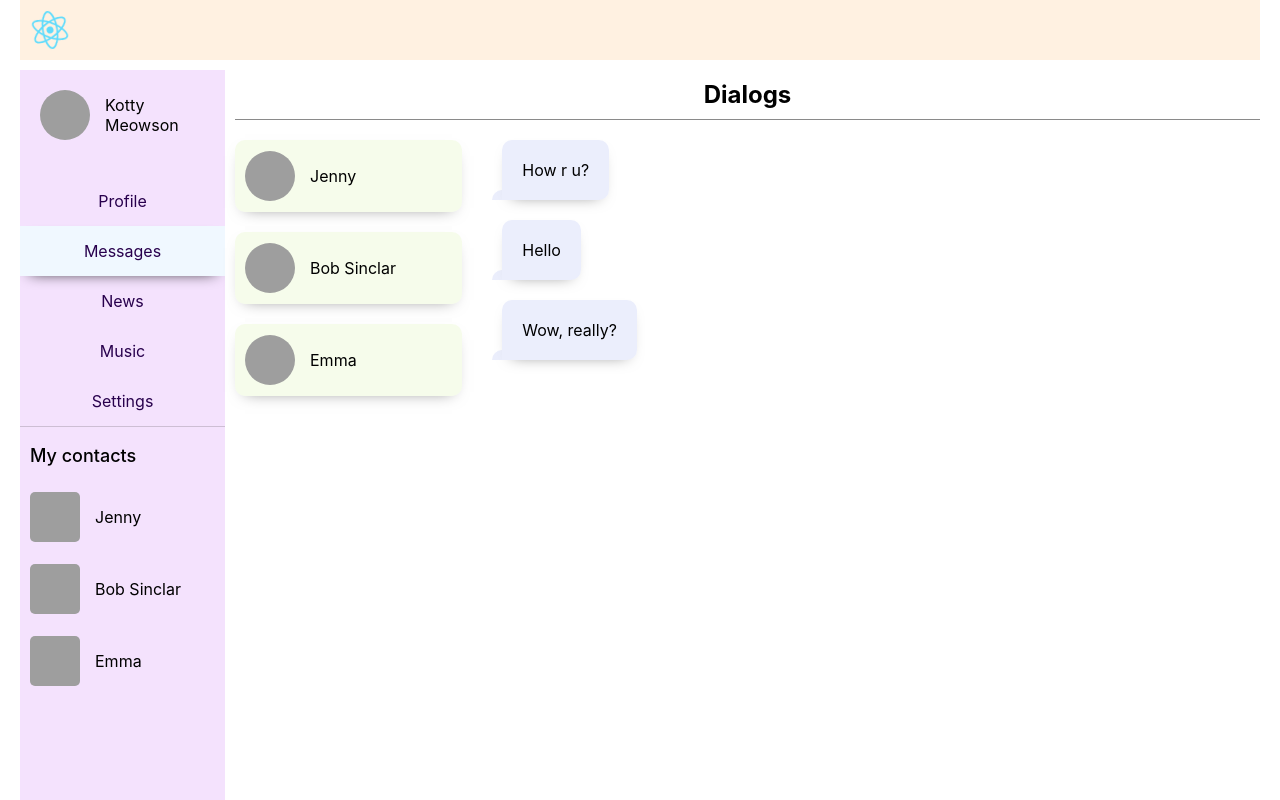
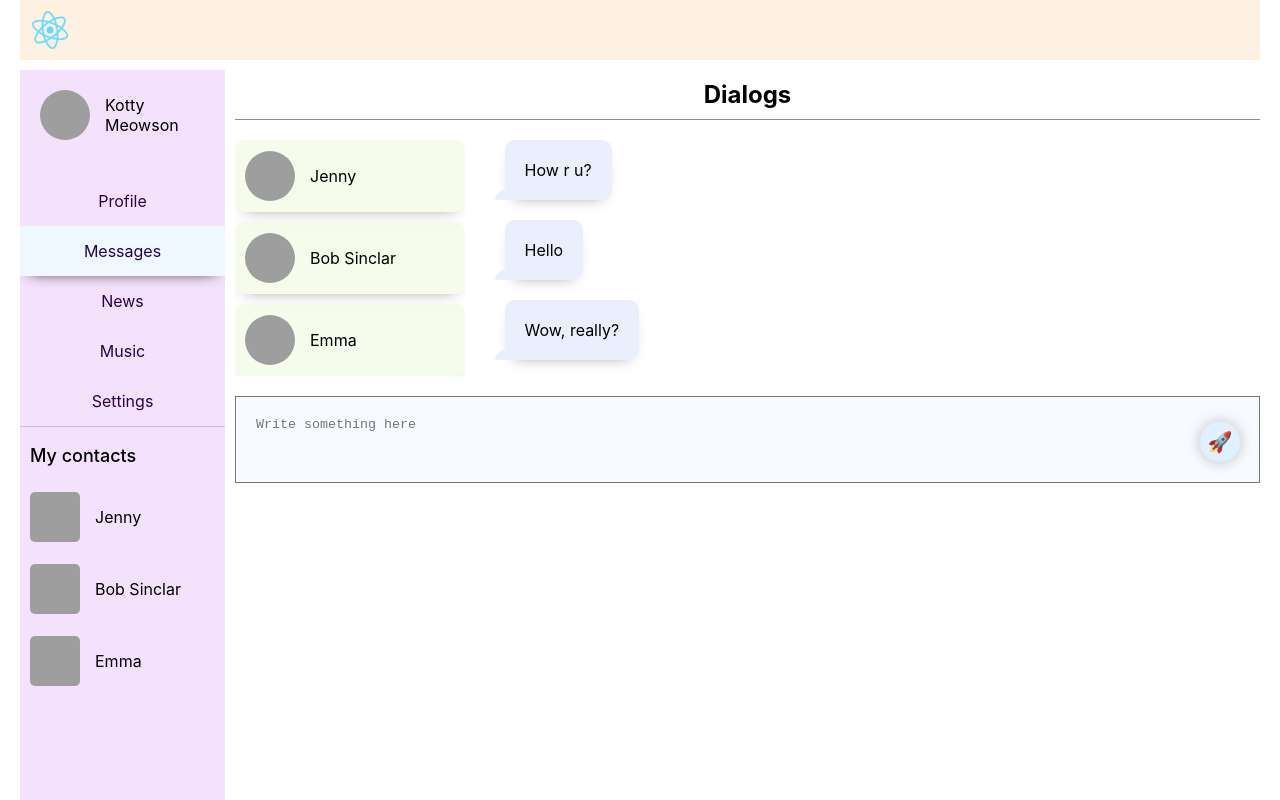
Before and after one commit to MikhailLavrov/react-yeah, a React (Create React App) app: page /dialogs in a window 1280 px wide. Built offline with nearby package versions, Linux system fonts and the light colour scheme; grey boxes are pictures that could not be loaded.

Commit message:
add dialogs addNewMessages block (w textarea)

```diff
--- a/src/App.js
+++ b/src/App.js
@@ -1,4 +1,4 @@
-import { BrowserRouter, Route, Routes } from 'react-router-dom';
+import { Route, Routes } from 'react-router-dom';
 import c from './App.module.css';
 import Header from './components/Header/Header';
 import Navigation from './components/Navigation/Navigation';
@@ -10,21 +10,24 @@ import Settings from './components/Settings/Settings';
 
 function App(props) {
   return (
-    <BrowserRouter>
     <div className={c.app}>
       <Header />
       <Navigation state={props.state.sidebar} profile={props.state.profilePage} dialogs={props.state.dialogsPage} />
-        <div className='app__wrapper-content'>
+      <div className={c.app__content}>
         <Routes>
-            <Route path="/*" element={ <Profile state={props.state.profilePage} /> } />
-            <Route path="/dialogs/*" element={ <Dialogs state={props.state.dialogsPage} /> } />
-            <Route path="/music" element={<Music/>}/>
-            <Route path="/news" element={<News/>}/>
-            <Route path="/settings" element={<Settings/>}/>
+          <Route path="/*"
+                  element={ <Profile state={props.state.profilePage} /> } />
+          <Route path="/dialogs/*"
+                  element={ <Dialogs state={props.state.dialogsPage} /> } />
+          <Route path="/music"
+                  element={<Music/>}/>
+          <Route path="/news"
+                  element={<News/>}/>
+          <Route path="/settings"
+                  element={<Settings/>}/>
         </Routes>
       </div>
     </div>
-    </BrowserRouter>
   );
 }
 
--- a/src/App.module.css
+++ b/src/App.module.css
@@ -30,7 +30,7 @@ body {
   "n c";
 }
 
-.app__wrapper-content {
+.app__content {
   display: flex;
   flex-direction: column;
   gap: 10px;
--- a/src/components/Dialogs/Dialogs.jsx
+++ b/src/components/Dialogs/Dialogs.jsx
@@ -1,14 +1,23 @@
 import c from './Dialogs.module.css';
 import DialogItem from './DialogItem/DialogItem';
 import Message from './Messages/Message/Message';
+import React from 'react';
 
 function Dialogs(props) {
   let dialogsElements = props.state.dialogs.map(dialog => <DialogItem name={dialog.name} id={dialog.id} avaPath={dialog.avaPath} />)
   let messagesElements = props.state.messages.map(message => <Message message={message.message}/>)
 
+  let newMessage = React.createRef();
+
+  let addMessage = () => {
+    let text = newMessage.current.value;
+    alert(text);
+  }
+
   return (
     <div className={c.dialogs}>
       <h2 className={c.dialogs__header}>Dialogs</h2>
+      <div className={c.dialogs__innerWrapper}>
         <ul className={c.dialogs__contactsList}>
           {dialogsElements}
         </ul>
@@ -16,6 +25,11 @@ function Dialogs(props) {
           {messagesElements}
         </ul>
       </div>
+      <div className={c.dialogs__addBlock}>
+        <textarea  ref={newMessage} name="post" cols="30" rows="3" placeholder='Write something here'></textarea>
+        <button type='button' onClick={addMessage}>🚀</button>
+      </div>
+    </div>
   )
 }
 
--- a/src/components/Dialogs/Dialogs.module.css
+++ b/src/components/Dialogs/Dialogs.module.css
@@ -1,9 +1,3 @@
-.dialogs {
-  display: grid;
-  grid-template-columns: 3fr 10fr;
-  column-gap: 40px;
-}
-
 .dialogs__header {
   padding: 10px;
   margin: 0;
@@ -15,19 +9,91 @@
 
 .dialogs ul {
   margin: 0;
-  padding: 0;
 
   list-style: none;
+}
+
+.dialogs__innerWrapper {
+  margin-bottom: 20px;
+
+  display: grid;
+  grid-template-columns: 3fr 10fr;
+  gap: 30px;
 }
 
 .dialogs__contactsList {
   display: flex;
   flex-direction: column;
-  gap: 20px;
+  gap: 10px;
+  padding: 0;
 }
 
 .dialogs__messagesList {
+  padding: 0 10px;
+
   display: flex;
   flex-direction: column;
   gap: 20px;
 }
+
+.dialogs__contactsList,
+.dialogs__messagesList {
+  max-height: 73vh;
+
+  overflow-y: auto;
+  overflow-x: hidden;
+}
+
+.dialogs__contactsList::-webkit-scrollbar,
+.dialogs__messagesList::-webkit-scrollbar {
+  width: 3px;
+  background-color: rgba(127, 155, 255, 0.153);
+}
+
+.dialogs__contactsList::-webkit-scrollbar-thumb,
+.dialogs__messagesList::-webkit-scrollbar-thumb {
+  width: 3px;
+  background-color: rgba(97, 73, 182, 0.53);
+}
+
+.dialogs__addBlock {
+  position: relative;
+  margin-top: auto;
+}
+
+.dialogs__addBlock textarea {
+  padding: 20px;
+
+  width: 100%;
+
+  background-color: rgba(240, 248, 255, 0.508);
+  outline: none;
+  resize: none;
+}
+
+.dialogs__addBlock button {
+  margin: 0;
+  padding: 0;
+
+  width: 40px;
+  height: 40px;
+
+  position: absolute;
+  right: calc(40px / 2);
+  top: calc(50% - 40px / 2);
+
+  font-size: 20px;
+
+  background-color: rgba(156, 207, 251, 0.25);
+  border: none;
+  border-radius: 50%;
+  box-shadow: 0 0 15px rgba(0, 0, 0, 0.25);
+
+  cursor: pointer;
+  transition: all 0.2s ease;
+}
+
+.dialogs__addBlock button:hover {
+  background-color: rgba(156, 207, 251, 0.5);
+  box-shadow: 0 0 15px rgba(0, 0, 0, 0.5);
+}
--- a/src/components/Profile/MyPosts/MyPosts.jsx
+++ b/src/components/Profile/MyPosts/MyPosts.jsx
@@ -1,14 +1,22 @@
 import c from './MyPosts.module.css';
 import Post from './Post/Post';
+import React from 'react';
 
 function MyPosts(props) {
   let posts = props.posts.map(post => <Post message={post.message} likeCounter={post.likeCounter} avatar={props.authors[0]} />)
 
+  let newPostElement = React.createRef();
+
+  let addPost = () => {
+    let text = newPostElement.current.value;
+    alert(text)
+  }
+
   return (
       <div className={c.myposts}>
         <div className={c.myposts__addBlock}>
-          <textarea name="" id="" cols="30" rows="10" placeholder='Write something here'></textarea>
-          <button type='button'>Add post</button>
+          <textarea name="post" ref={newPostElement} cols="30" rows="10" placeholder='Write something here'></textarea>
+          <button type='button' onClick={addPost}>Add post</button>
         </div>
         <div className={c.myposts__posts}>
           {posts}
--- a/src/index.js
+++ b/src/index.js
@@ -4,11 +4,14 @@ import './index.css';
 import App from './App';
 import reportWebVitals from './reportWebVitals';
 import state from './redux/state';
+import { BrowserRouter } from 'react-router-dom';
 
 const root = ReactDOM.createRoot(document.getElementById('root'));
 root.render(
   <React.StrictMode>
-    <App state={state}/>
+    <BrowserRouter>
+      <App state={state}/>
+    </BrowserRouter>
   </React.StrictMode>
 );
 
```
Lines whose indentation alone changed are shown as unchanged.
